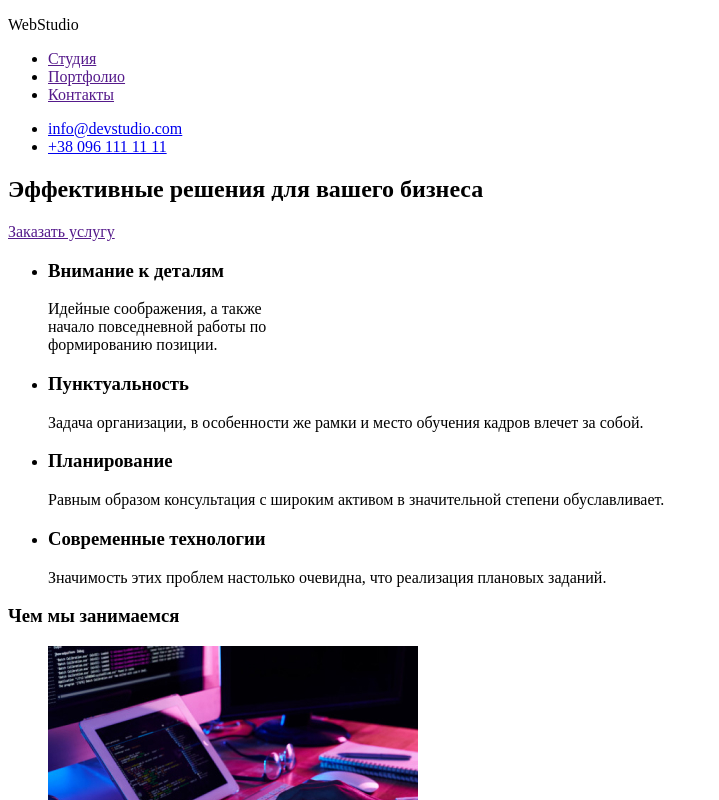
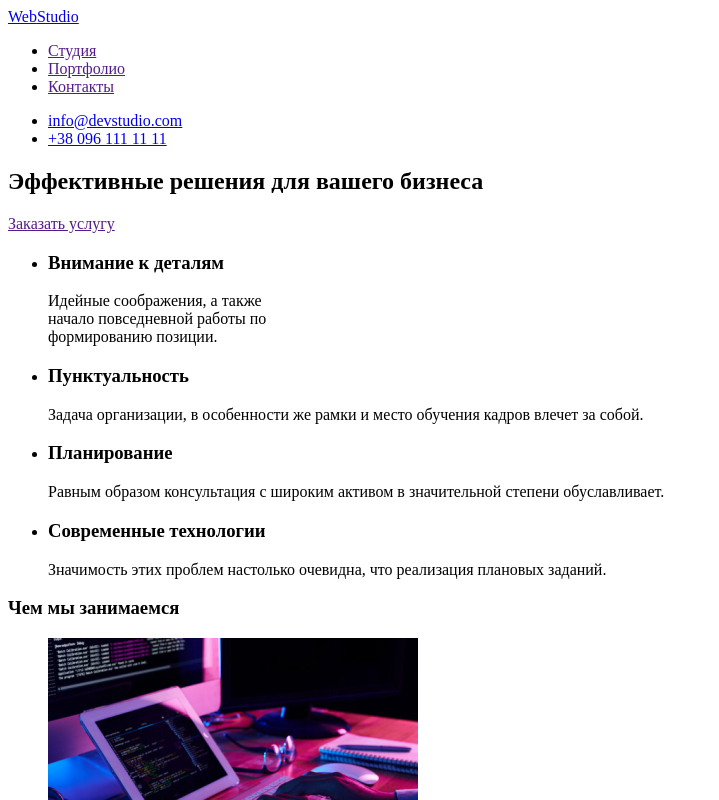
Before and after one commit to TetyanaSveden/goit-markup-hw-01, a plain HTML site: page index.html in a window 1280 px wide. Shown: the top 800 px of the page, without its empty margins (0-719 px from the left). Drawn offline with Linux system fonts and the light colour scheme.

Commit message:
correction remarks
correction remarks

```diff
--- a/index.html
+++ b/index.html
@@ -8,7 +8,7 @@
 <body>
     <header>
         <nav>
-        <p>WebStudio</p>
+        <a href="./index.html"><span>Web</span>Studio</a>
 
         <ul>
             <li><a href="">Студия</a></li>
@@ -57,7 +57,7 @@
     </ul>
  </section>
  <section>
-     <h3>Наша команда</h3>
+     <h2>Наша команда</h2>
      <ul>
          <li>
              <img src="images/1.jpg" alt="photo">
@@ -82,7 +82,7 @@
      </ul>
  </section>
 <footer>
-        <p>WebStudio</p>
+        <a href="./index.html"><span>Web</span>Studio</a>
         <address>г. Киев, пр-т Леси Украинки, 26</address>
     <ul>
         <li>
```
